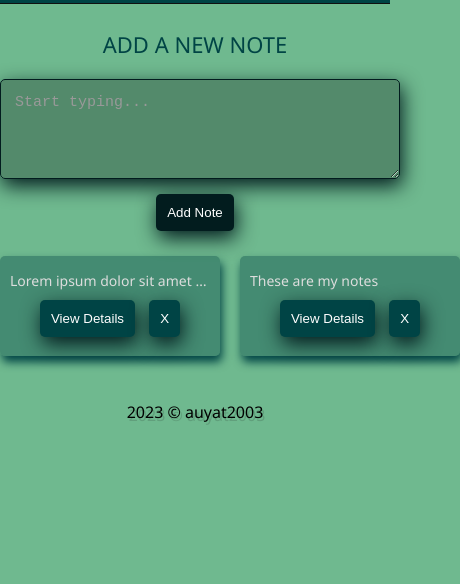
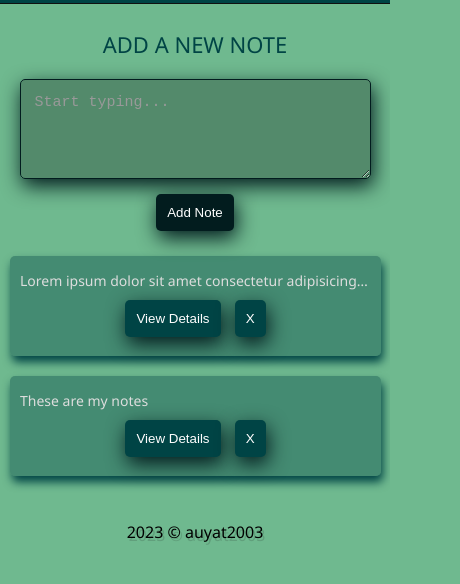
Before and after one commit to Tauya2003/noteTacker, a plain HTML site: page index.html in a window 390 px wide. Shown: the part 90-674 px from the top of the page, 460 px wide, since content can reach past the window. Drawn offline with nearby package versions, Linux system fonts and the light colour scheme.

Commit message:
Add files via upload

```diff
--- a/css/style.css
+++ b/css/style.css
@@ -183,3 +183,19 @@ body{
   text-align: center;
   text-shadow: 2px 3px #11111127;
 }
+
+@media (max-width: 425px) {
+
+  .display-notes .grid{
+    grid-template-columns: 1fr;
+    padding: 0 10px;
+  }
+
+  .display-notes .item p{
+    width: 90vw;
+  }
+
+  .noteInput textarea{
+    width: 90vw;
+  }
+}
```
Also changed, not shown: index.html (+1 -5 lines).
